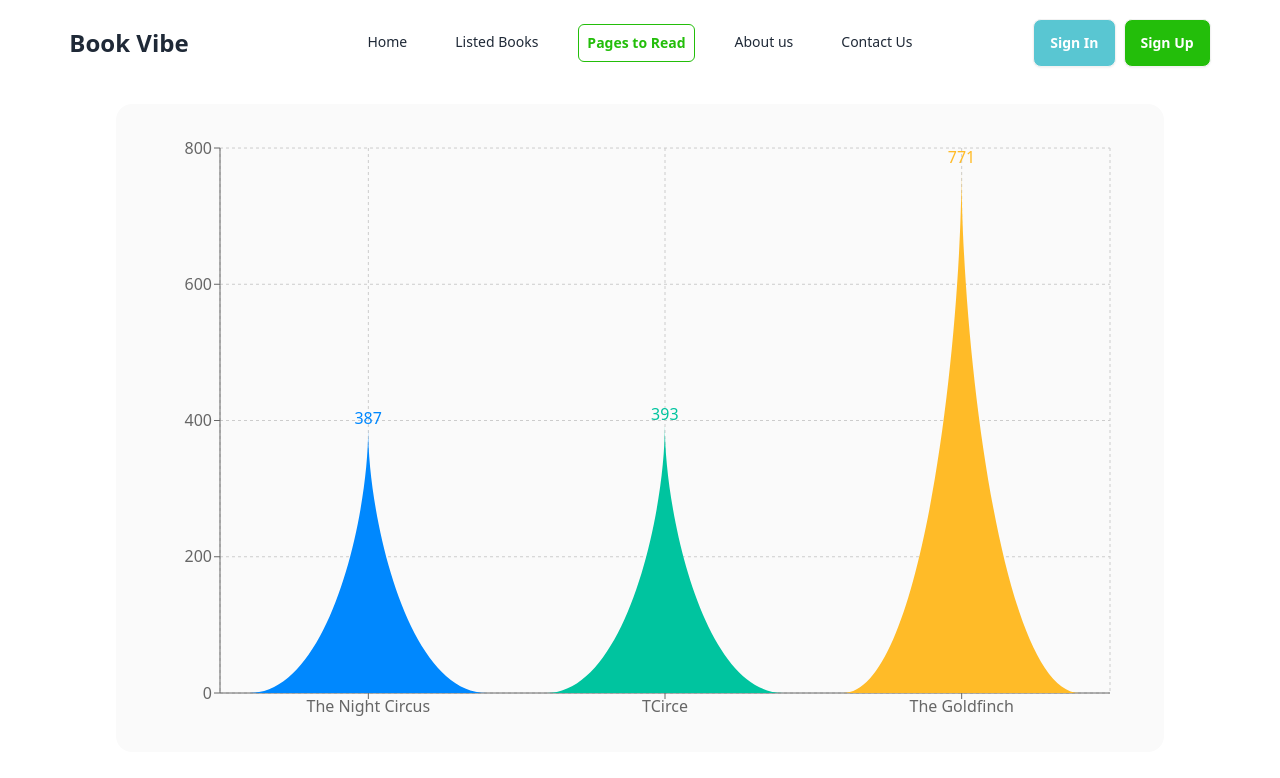
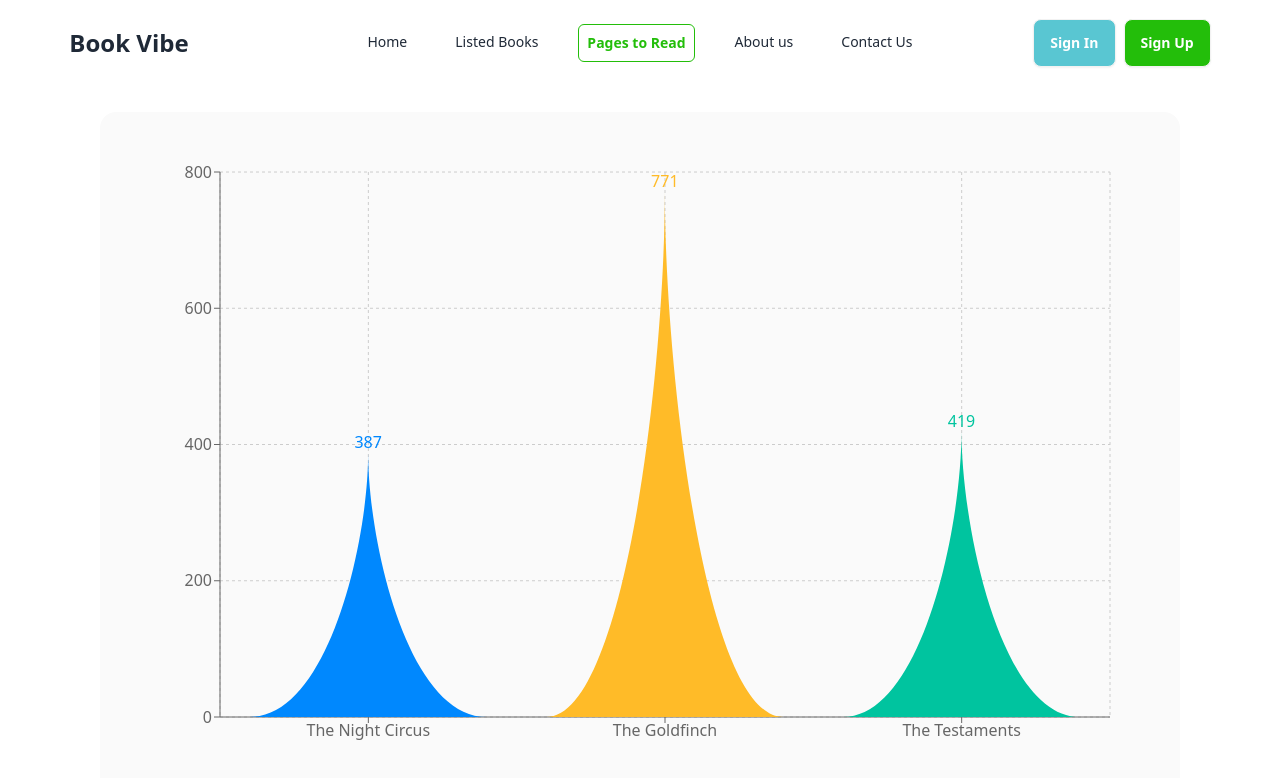
Before and after one commit to TabiaAfrose-git/Assigment-8, a React (Vite) app: page /pagestoread in a window 1280 px wide. Shown: the top 778 px of the page. Built offline with nearby package versions, Linux system fonts and the light colour scheme.

Commit message:
change the color on chart

```diff
--- a/src/Components/ShapeBarChart/ShapeBarChart.jsx
+++ b/src/Components/ShapeBarChart/ShapeBarChart.jsx
@@ -1,19 +1,20 @@
 
 import { BarChart, Bar, Cell, XAxis, YAxis, CartesianGrid } from 'recharts';
-const colors = ['#0088FE', '#00C49F', '#FFBB28'];
+const colors = ['#0088FE', '#FFBB28','#00C49F'];
 const data = [
     {
         bookName: "The Night Circus",
         totalPages: 387,
     },
     {
-        bookName: "TCirce",
-        totalPages: 393,
-    },
-    {
         bookName: "The Goldfinch",
         totalPages: 771,
     },
+    {
+        bookName: "The Testaments",
+        totalPages: 419,
+    }
+
 ]
 const getPath = (x, y, width, height) => {
     return `M${x},${y + height}C${x + width / 3},${y + height} ${x + width / 2},${y + height / 3}
--- a/src/Pages/PagesToRead/PagesToRead.jsx
+++ b/src/Pages/PagesToRead/PagesToRead.jsx
@@ -5,7 +5,7 @@ const PagesToRead = () => {
     return (
         <div className="flex items-center justify-center mt-10 ">
 
-            <div className="bg-zinc-50 p-6 rounded-2xl">
+            <div className="bg-zinc-50 p-10 m-2 rounded-2xl">
                 <ShapeBarChart className =""></ShapeBarChart>
             </div>
 
```
